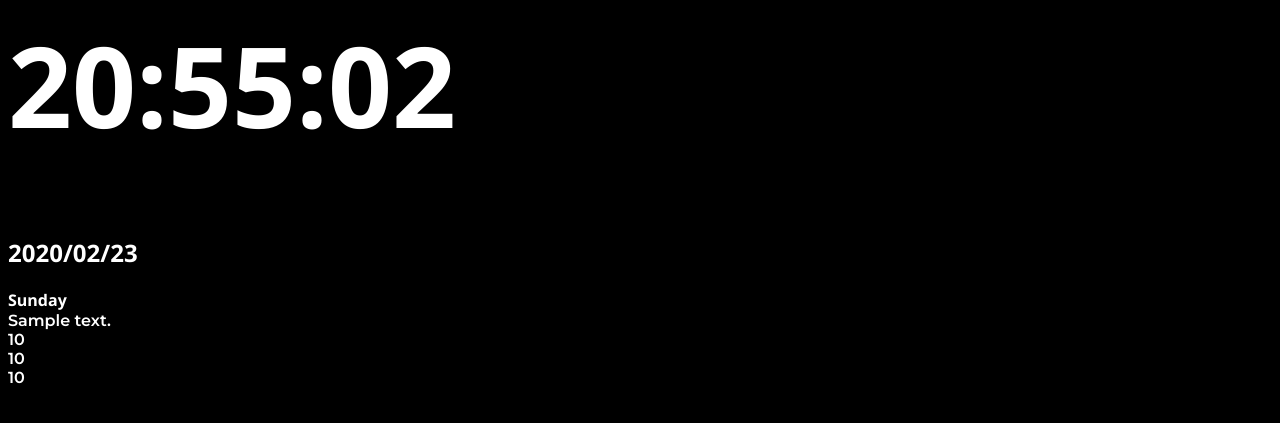
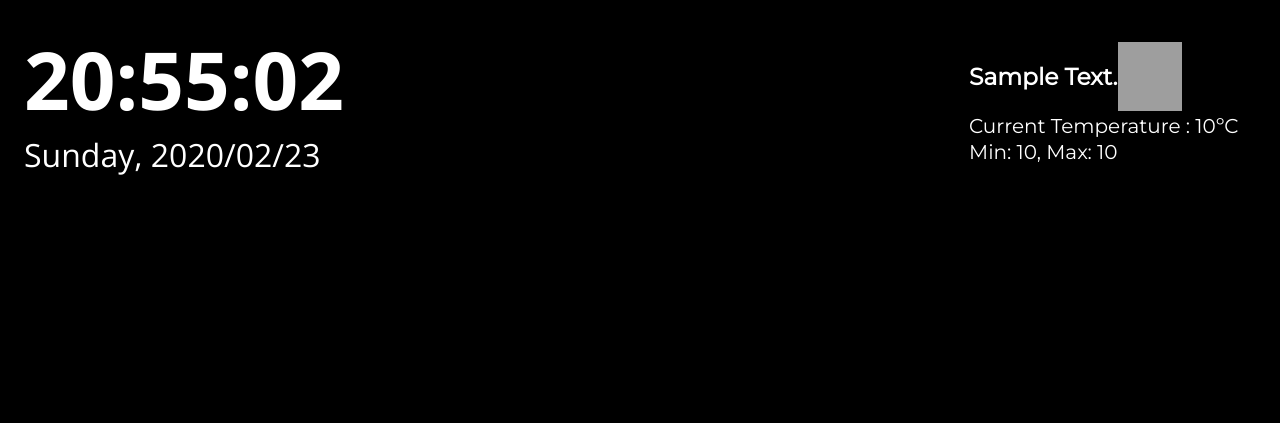
Before and after one commit to beatriznbarroso/raspberry-pi, a Django app: page / in a window 1280 px wide. Shown: the top 423 px of the page. Run offline with Django 3.2, Linux system fonts and the light colour scheme; tables that the repository leaves empty hold one stand-in row (values such as "Sample post"); a database or web service that is not in the repository returns one stand-in record (values such as "Sample title"); data that the repository does not hold is empty; grey boxes are pictures that could not be loaded.

Commit message:
first styling

```diff
--- a/magicmirror/mirrorv1/static/mirrorv1/style.css
+++ b/magicmirror/mirrorv1/static/mirrorv1/style.css
@@ -6,14 +6,41 @@ body {
 .main-display {
     color: white;
     font-family: 'Montserrat';
-    font-weight: 600;
+    font-weight: 300;
+    display: flex;
+    justify-content: space-between;
+    padding: 1rem;
 }
 
 .display-numbers {
     font-family: 'Open Sans';
-    padding: 0;
+    padding: 0rem;
+    font-weight: 700;
 }
 
 .display-numbers > h1 {
-    font-size: 7rem;
+    font-size: 5rem;
+    margin: 0rem;
 }
+
+.display-numbers > h2 {
+    font-size: 2rem;
+    margin: 0rem;
+    font-weight: 400;
+}
+
+.weather {
+    float: right;
+    line-height: 23px;
+    padding: 1rem;
+    font-size: 1.25rem;
+}
+
+.weather > div {
+    display: flex;
+    padding: 0.1rem;
+}
+
+.weather > div > img {
+    width: 4rem;
+}
--- a/magicmirror/mirrorv1/templates/mirrorv1/index.html
+++ b/magicmirror/mirrorv1/templates/mirrorv1/index.html
@@ -1,7 +1,7 @@
 {% load static %}
 
 <head>
-    <link href="https://fonts.googleapis.com/css?family=Anton|Montserrat:600|Open+Sans:700&display=swap" rel="stylesheet">
+    <link href="https://fonts.googleapis.com/css?family=Montserrat|Open+Sans:400,600,700&display=swap" rel="stylesheet">
     <link rel="stylesheet" type="text/css" href="{% static 'mirrorv1/style.css' %}">
 </head>
 <body>
--- a/magicmirror/mirrorv1/templates/mirrorv1/timezone/timezone.html
+++ b/magicmirror/mirrorv1/templates/mirrorv1/timezone/timezone.html
@@ -1,15 +1,8 @@
-<div>
 <div class="display-numbers">
     <h1>
         {{city_time.current_hour}}
     </h1>
     <h2>
-            {{city_time.datetime | date:"Y/m/d"}}
+        {{city_time.week_day}}, {{city_time.datetime | date:"Y/m/d"}}
     </h2>
-        <div>
-            {{city_time.week_day}}
 </div>
-    </div>
-
-
-</div>
--- a/magicmirror/mirrorv1/templates/mirrorv1/weather/weather.html
+++ b/magicmirror/mirrorv1/templates/mirrorv1/weather/weather.html
@@ -1,14 +1,13 @@
-<div>
+<div class="weather">
     <div>
-        {{weather.description}}
+        <h3>{{weather.description|title}}</h3>
+        <img src="http://openweathermap.org/img/w/{{weather.icon}}.png"
+             alt="Weather icon">
     </div>
     <div>
-        {{weather.temp}}
+        Current Temperature : {{weather.temp}}ºC
     </div>
     <div>
-        {{weather.temp_min}}
-    </div>
-    <div>
-        {{weather.temp_max}}
+        Min: {{weather.temp_min}}, Max: {{weather.temp_max}}
     </div>
 </div>
--- a/magicmirror/mirrorv1/views.py
+++ b/magicmirror/mirrorv1/views.py
@@ -1,8 +1,6 @@
 import requests
 from django.shortcuts import render
 import datetime
-# from weather1 import getWeather
-
 
 def index(request):
     city_time = {
@@ -42,7 +40,8 @@ def getWeather(request):
         'description': data['weather'][0]['description'],
         'temp': data['main']['temp'],
         'temp_min': data['main']['temp_min'],
-        'temp_max': data['main']['temp_max']
+        'temp_max': data['main']['temp_max'],
+        'icon': data['weather'][0]['icon']
     }
 
     return weather
```
Lines whose indentation alone changed are shown as unchanged.
